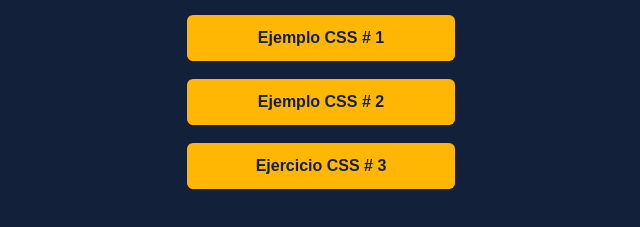
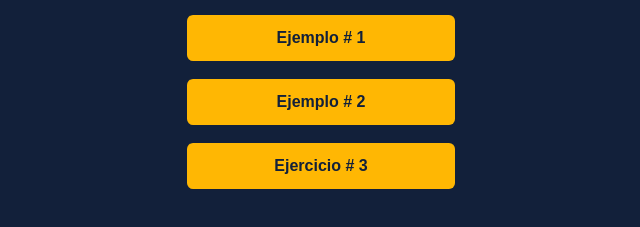
Before and after one commit to danielmayoriano-ops/Taller-4, a plain HTML site: page index.html in a window 1280 px wide. Shown: the part 329-556 px from the top of the page, without its empty margins (319-959 px from the left). Drawn offline with Linux system fonts and the light colour scheme.

Commit message:
Update index.html

```diff
--- a/index.html
+++ b/index.html
@@ -5,14 +5,15 @@
   <meta charset="UTF-8">
   <meta name="viewport" content="width=device-width, initial-scale=1.0">
   <title>Menú Principal</title>
+  <meta name="author" content="Daniel Mayoriano">
   <link rel="stylesheet" href="css/index.css">
 </head>
 
 <body>
   <h1>Menú Principal</h1>
-  <a class="enlace" href="ejercicio1.html">Ejemplo CSS # 1</a>
-  <a class="enlace" href="ejercicio2.html">Ejemplo CSS # 2</a>
-  <a class="enlace" href="ejercicio3.html">Ejercicio CSS # 3</a>
+  <a class="enlace" href="ejercicio1.html">Ejemplo # 1</a>
+  <a class="enlace" href="ejercicio2.html">Ejemplo # 2</a>
+  <a class="enlace" href="ejercicio3.html">Ejercicio # 3</a>
 
 </body>
 
```
